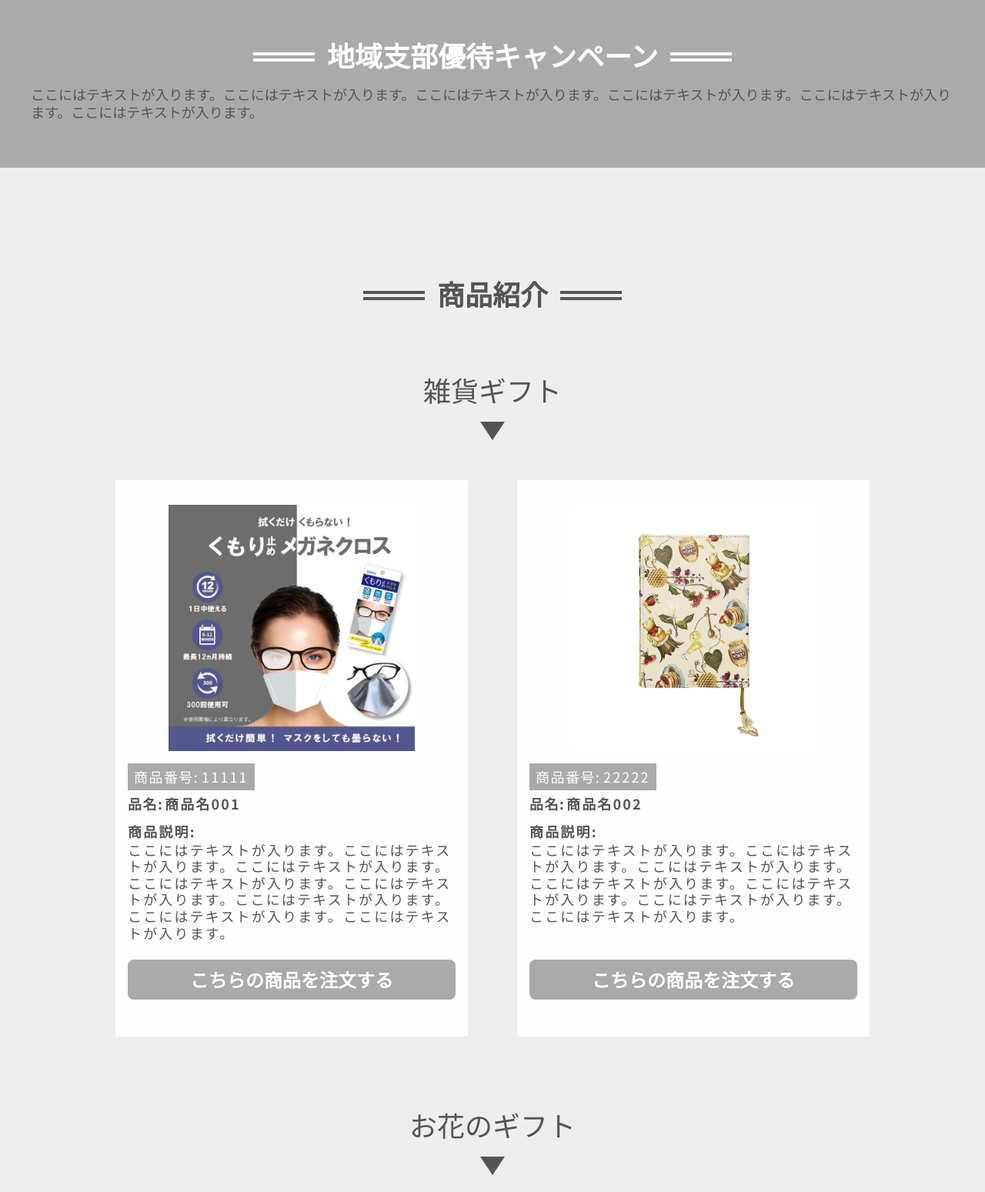
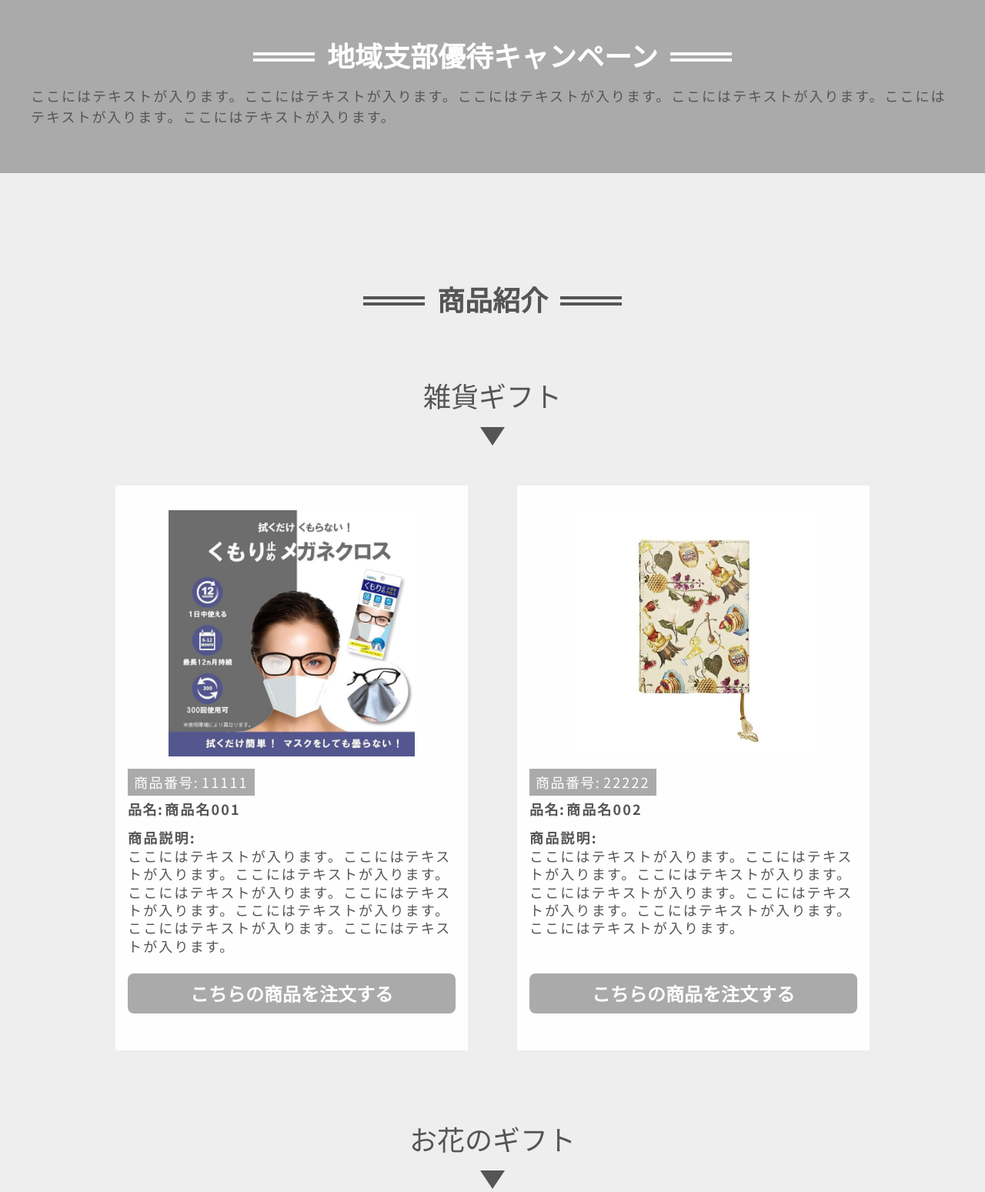
Before and after one commit to tkdtty317/orderform, a PHP site: page /index.html in a window 1280 px wide. Shown: the part 96-1645 px from the top of the page at 77% size. Run offline with PHP 8.4, Linux system fonts and the light colour scheme; some libraries are stand-ins or nearby versions.

Commit message:
cssの修正

```diff
--- a/src/scss/styles.scss
+++ b/src/scss/styles.scss
@@ -80,7 +80,7 @@
     .heading {
       text-align: center;
       font-weight: bold;
-      margin-bottom: 8px;
+      margin-bottom:  12px;
 
       @include mq(md){
         margin-bottom: 16px;
@@ -90,6 +90,15 @@
       &::after {
         border-color: $accentColor;
       }
+    }
+
+    .text {
+      letter-spacing: .11em;
+
+      @include mq(md){
+        line-height: 1.5em;
+      }
+
     }
 
   }
@@ -199,7 +208,7 @@
             .item-description {
               padding: 24px 0 8px;
               letter-spacing: 0.12em;
-              line-height: 1.2;
+              line-height: 1.3;
               position: relative;
 
               &::before {
@@ -222,6 +231,11 @@
           font-weight: bold;
           font-size: $sp-h4;
           margin-top: auto;
+
+          a {
+            display: block;
+          }
+
         }
 
       }
```
Also changed, not shown: dist/css/styles.css (+13 -2 lines), dist/css/styles.min.css, dist/js/script.js, dist/js/script.min.js, 1 other file.
